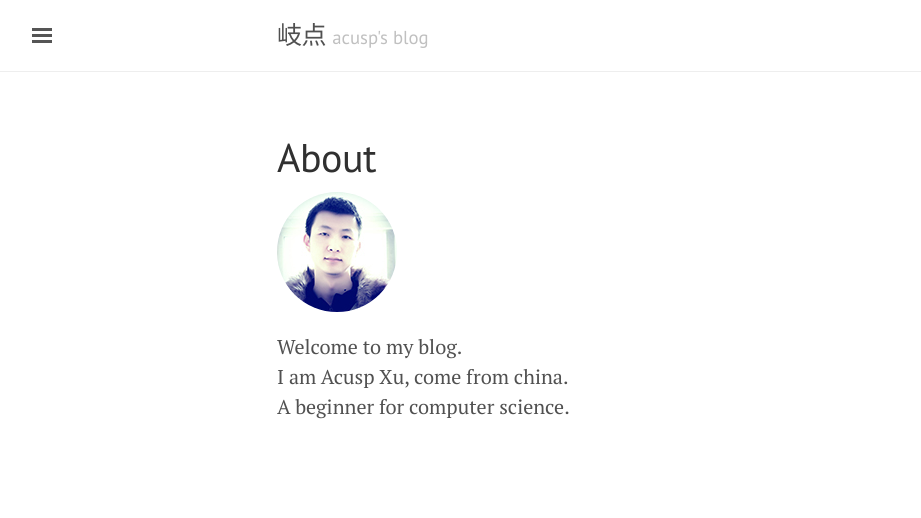
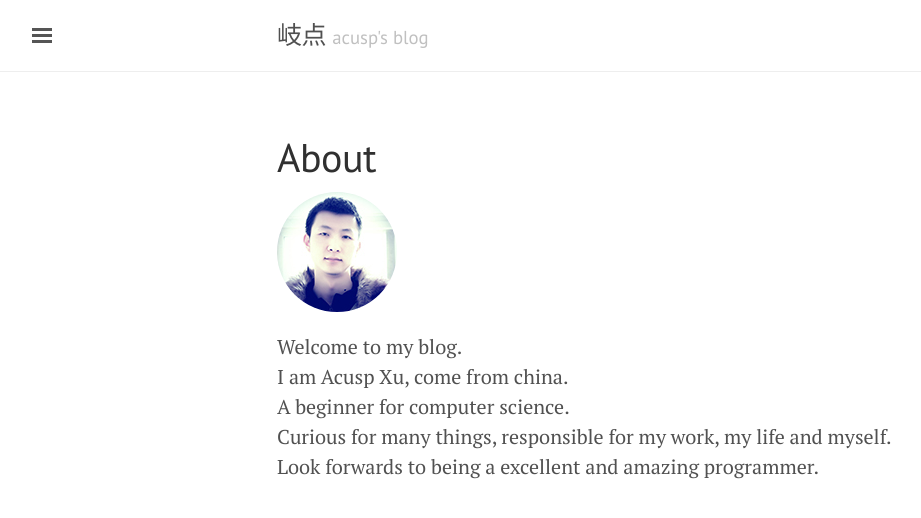
Before and after one commit to Acusp/Acusp.github.io, a Jekyll site: the page built from about.md, in a window 1280 px wide. Shown: the top 518 px of the page, without its empty margins (3-924 px from the left). Built offline with Jekyll 4.4.1, drawn with Linux system fonts in a browser that asks for light colours; Markdown is read by kramdown in place of the engine named in the settings.

Commit message:
updating

```diff
--- a/_config.yml
+++ b/_config.yml
@@ -9,7 +9,7 @@
 encoding:            UTF-8
 title:               岐点
 tagline:             acusp's blog
-description:         'A blog to record and share something importent in my study. '
+description:         "About programming, about life, about my ideas. Wish you like it!"
 url:                 http://acusp.info
 baseurl:             ''
 paginate:            5
--- a/_includes/sidebar.html
+++ b/_includes/sidebar.html
@@ -5,7 +5,8 @@
 <!-- Toggleable sidebar -->
 <div class="sidebar" id="sidebar">
   <div class="sidebar-item">
-    <p>{{ site.description }}</p>
+    <img width="150" height="150" alt="A photo of QiDian" src="/images/qidian.jpg">
+    <small>{{ site.description }}</small>
   </div>
 
   <nav class="sidebar-nav">
@@ -29,8 +30,8 @@
   </nav>
 
   <div class="sidebar-item">
-    <p>
-      &copy; {{ site.time | date: '%Y' }}. All rights reserved.
+    <p style="text-align:right">
+      &copy; {{ site.time | date: '%Y' }}. All rights reserved.  Powered by <a href="http://jekyllrb.com/" target="_blank">Jekyll</a>
     </p>
   </div>
 </div>
--- a/about.md
+++ b/about.md
@@ -8,5 +8,7 @@
 <div>
   Welcome to my blog.<br />
   I am Acusp Xu, come from china.<br />
-  A beginner for computer science.
+  A beginner for computer science.<br />
+  Curious for many things, responsible for my work, my life and myself.<br />
+  Look forwards to being a excellent and amazing programmer.
 </div>
--- a/google13c9550b97db19df.html
+++ /dev/null
@@ -1 +0,0 @@
-google-site-verification: google13c9550b97db19df.html
--- a/public/css/lanyon.css
+++ b/public/css/lanyon.css
@@ -145,7 +145,7 @@
   top: 0;
   bottom: 0;
   left: -14rem;
-  width: 14rem;
+  width: 12rem;
   visibility: hidden;
   overflow-y: auto;
   font-family: "PT Sans", Helvetica, Arial, sans-serif;
@@ -164,7 +164,7 @@
 /* Sidebar content */
 .sidebar a {
   font-weight: normal;
-  color: #fff;
+  color: #FBFF0D;
 }
 .sidebar-item {
   padding: 1rem;
@@ -178,6 +178,7 @@
   border-bottom: 1px solid rgba(255,255,255,.1);
 }
 .sidebar-nav-item {
+  text-align: center;
   display: block;
   padding: .5rem 1rem;
   border-top: 1px solid rgba(255,255,255,.1);
```
